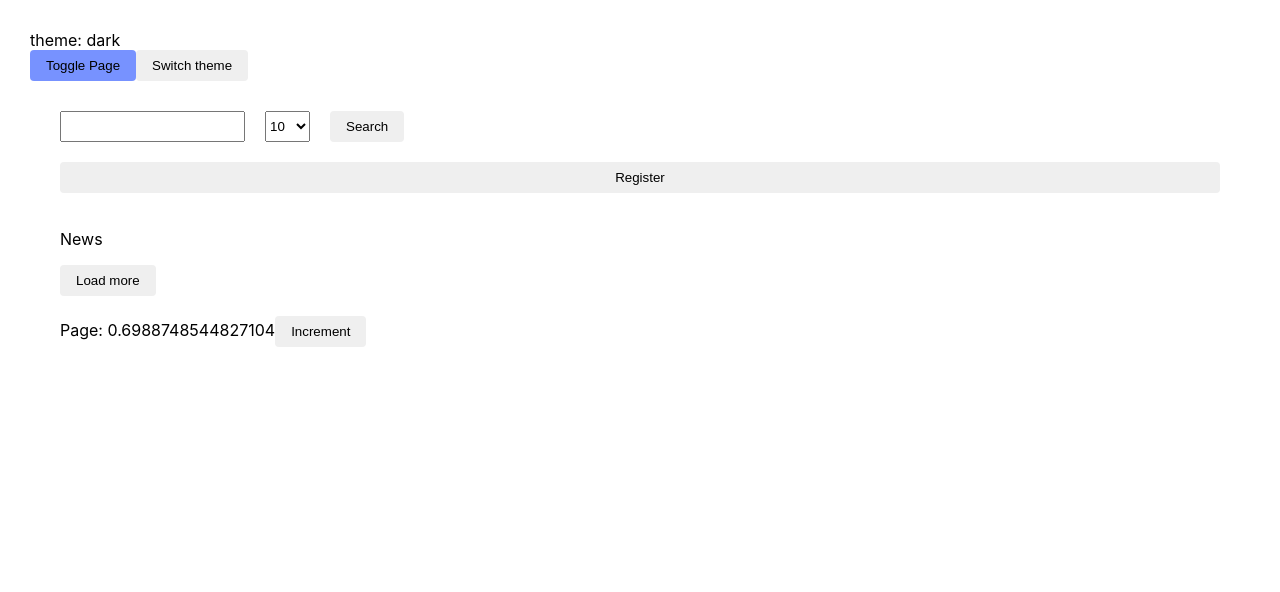
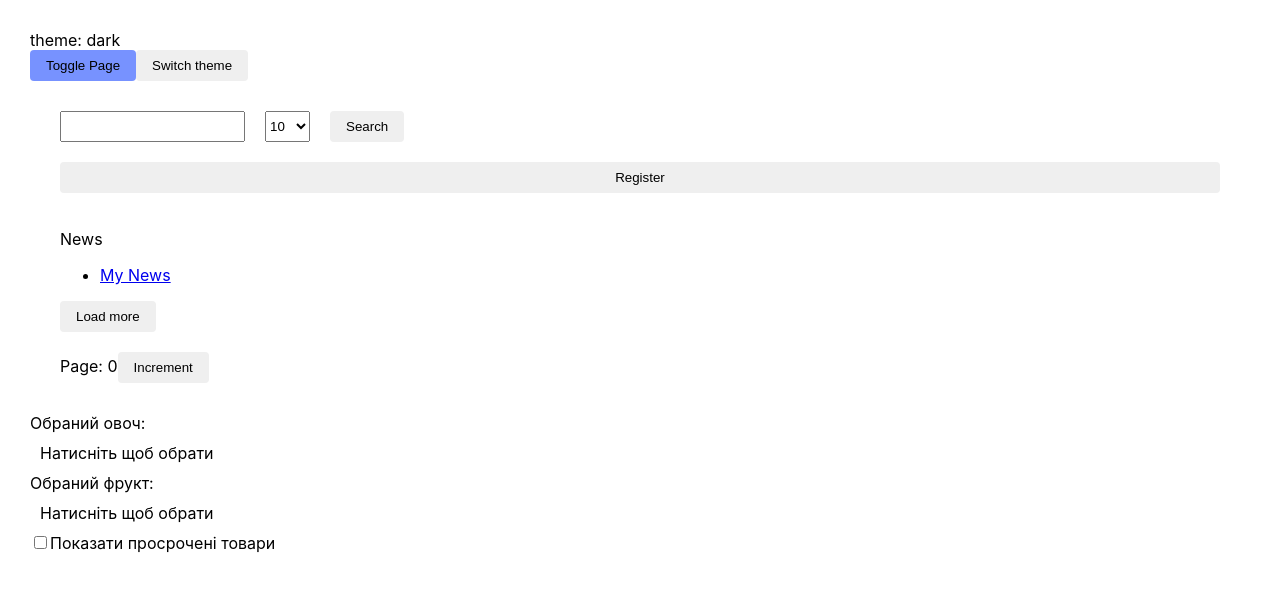
Before and after one commit to ProDmAnd/goit-react-bootcamp-45, a React (Create React App) app: page / in a window 1280 px wide. Shown: the top 592 px of the page. Built offline with nearby package versions, Linux system fonts and the light colour scheme.

Commit message:
Code from lesson

```diff
--- a/package.json
+++ b/package.json
@@ -14,6 +14,7 @@
     "react-hot-toast": "^2.4.0",
     "react-scripts": "5.0.1",
     "react-toastify": "^9.1.1",
+    "react-use": "^17.4.0",
     "web-vitals": "^2.1.3"
   },
   "scripts": {
--- a/src/components/App.jsx
+++ b/src/components/App.jsx
@@ -1,17 +1,27 @@
 import { useThemeContext } from 'contexts/ThemeProvider';
-import { useState } from 'react';
+import { useCallback } from 'react';
+import { useEffect } from 'react';
+import React, { useState } from 'react';
 import { ToastContainer } from 'react-toastify';
 import Button from './Button';
 
 import NewsFunc from './News/NewsFunc';
+import Select from './Select/Select';
 import ThemedButton from './TemedButton';
 import Todos from './Todos/Todos';
 
-const pages = {
+/** @type {Pages} */
+export const pages = {
   news: 'News',
   todos: 'Todos',
 };
 
+/**
+@typedef {{
+news: 'News',
+todos: 'Todos'
+}} Pages
+ */
 const PagesMap = {
   [pages.news]: NewsFunc,
   [pages.todos]: Todos,
@@ -19,10 +29,45 @@ const PagesMap = {
 
 const FallbackComponent = () => <h2>Page not found</h2>;
 
+const defaultVegetables = ['Помідори', 'Огірки', 'Капуста', 'Буряк', 'Редиска'];
+const vegetablesWithExpired = [...defaultVegetables, 'Картопля', 'Морква'];
+const defaultFruits = ['Апельсини', 'Мандарини', 'Яблука', 'Груші', 'Хурма'];
+const fruitsWithExpired = [...defaultFruits, 'Авокадо', 'Виноград'];
+
 const App = () => {
+  const [vegetables, setVegetables] = useState([]);
+  const [fruits, setFruits] = useState([]);
+  const [loading, setLoading] = useState(false);
+  const [viewGoodsWithExpiredDate, setViewGoodsWithExpiredDate] =
+    useState(false);
+
+  const [selectedVegetables, setSelectedVegetables] = useState('');
+  const [selectedFruit, setSelectedFruit] = useState('');
+
+  useEffect(() => {
+    if (viewGoodsWithExpiredDate) {
+      setLoading(true);
+      setTimeout(() => {
+        setLoading(false);
+        setFruits(fruitsWithExpired);
+        setVegetables(vegetablesWithExpired);
+      }, 2000);
+      return;
+    }
+    setLoading(true);
+    setTimeout(() => {
+      setLoading(false);
+      setFruits(defaultFruits);
+      setVegetables(defaultVegetables);
+    }, 2000);
+  }, [viewGoodsWithExpiredDate]);
+
   const { theme, toggle } = useThemeContext();
   const [currentPage, setCurrentPage] = useState(pages.news);
   const Page = PagesMap[currentPage] || FallbackComponent;
+
+  const selectFruit = fruit => setSelectedFruit(fruit);
+  console.log('App rerender');
   return (
     <div style={{ padding: 30 }}>
       <div>theme: {theme}</div>
@@ -37,6 +82,29 @@ const App = () => {
       </ThemedButton>
       <Button onClick={toggle}>Switch theme</Button>
       <Page />
+      {loading && <div>Завантажуємо дані</div>}
+      <Select
+        title="овоч"
+        options={vegetables}
+        selected={selectedVegetables}
+        onSelect={setSelectedVegetables}
+      />
+      <Select
+        title="фрукт"
+        options={fruits}
+        selected={selectedFruit}
+        onSelect={selectFruit}
+      />
+      <label>
+        <input
+          type="checkbox"
+          value={viewGoodsWithExpiredDate}
+          onChange={({ target: { checked } }) =>
+            setViewGoodsWithExpiredDate(checked)
+          }
+        />
+        Показати просрочені товари
+      </label>
       <ToastContainer />
     </div>
   );
--- a/src/components/Modal.jsx
+++ b/src/components/Modal.jsx
@@ -1,4 +1,4 @@
-import { useKeyDown } from 'hooks/useKeyDown';
+import { useKeyDown, useListenerHook } from 'hooks/useKeyDown';
 import React, { Component } from 'react';
 import { createPortal } from 'react-dom';
 
--- a/src/components/News/NewsFunc.jsx
+++ b/src/components/News/NewsFunc.jsx
@@ -3,15 +3,26 @@ import ControlledForm from 'components/ControlledForm/ControlledForm';
 import Modal from 'components/Modal';
 import useIsMount from 'hooks/useIsMount';
 import { useToggle } from 'hooks/useToggle';
-import React from 'react';
-import { useCallback } from 'react';
-import { useEffect } from 'react';
-import { useRef } from 'react';
-import { useMemo } from 'react';
-import { useState } from 'react';
+import React, { memo, useEffect, useMemo, useRef, useState } from 'react';
 import { toast } from 'react-hot-toast';
+import { useAsyncFn } from 'react-use';
 import { getNews } from 'services/api/newsApi';
 import NewsList from './NewsList';
+
+let reactMachineMemory = {
+  0: { result: null, dependencyArray: [5] },
+};
+
+const useMemoCustom = (callback, dependencyArray = [6]) => {
+  const different = dependencyArray.some(
+    (elem, i) => reactMachineMemory[0].dependencyArray[i] !== elem
+  );
+  reactMachineMemory[0].dependencyArray = dependencyArray;
+  if (different) {
+    return callback();
+  }
+  return reactMachineMemory[0].result;
+};
 
 const NewsFunc = () => {
   const isMount = useIsMount();
@@ -24,21 +35,15 @@ const NewsFunc = () => {
   const [hitsPerPage, setHitsPerPage] = useState(150);
   const changeHitsPerPage = ({ target: { value } }) => {
     setHitsPerPage(Number(value));
+    // setIsLoading(true);
   };
 
-  const [list, setList] = useState([]);
-  const [error, setError] = useState('');
-  const [isLoading, setIsLoading] = useState(false);
-
-  const [page, setPage] = useState(0);
-  const fetchNewsByQuery = useCallback(
-    async (params = { query: '', hitsPerPage: 10 }) => {
-      setIsLoading(true);
-      try {
+  const [{ value: list = [], error, loading: isLoading }, fetchNews] =
+    useAsyncFn(async ({ query = '', hitsPerPage }) => {
       const response = await toast.promise(
         getNews({
-            query: params.query,
-            hitsPerPage: params.hitsPerPage,
+          query,
+          hitsPerPage,
         }),
         {
           success: response =>
@@ -47,42 +52,68 @@ const NewsFunc = () => {
           loading: 'Fetching news',
         }
       );
-        setPage(0);
-        setList(response.hits);
-      } catch (error) {
-        setError(error?.message);
-      } finally {
-        setIsLoading(false);
-      }
-    },
-    []
-  );
+      return response.hits;
+    });
 
-  // useEffect(() => {
-  //   fetchNewsByQuery({ hitsPerPage });
-  // }, [hitsPerPage, query, fetchNewsByQuery]);
+  // const [list, setList] = useState([]);
+  // const [error, setError] = useState('');
+  // const [isLoading, setIsLoading] = useState(false);
+
+  const [page, setPage] = useState(0);
+  // const fetchNewsByQuery = useCallback(
+  //   async (params = { query: '', hitsPerPage: 10 }) => {
+  //     setIsLoading(true);
+  //     try {
+  //       const response = await toast.promise(
+  //         getNews({
+  //           query: params.query,
+  //           hitsPerPage: params.hitsPerPage,
+  //         }),
+  //         {
+  //           success: response =>
+  //             response.hits.length ? 'News loaded' : 'Nothings found',
+  //           error: 'Nothings found',
+  //           loading: 'Fetching news',
+  //         }
+  //       );
+  //       setPage(0);
+  //       setList(response.hits);
+  //     } catch (error) {
+  //       setError(error?.message);
+  //     } finally {
+  //       setIsLoading(false);
+  //     }
+  //   },
+  //   []
+  // );
+
+  const [counter, setCounter] = useState(0);
 
   useEffect(() => {
-    console.log('component did mount');
-    const intervalId = setInterval(() => {
-      setPage(Math.random());
-    }, 1000);
-    return () => {
-      clearInterval(intervalId);
-    };
-  }, []);
+    debugger;
+    if (hitsPerPage > 50) return;
+    fetchNews({ hitsPerPage });
+  }, [hitsPerPage, fetchNews]);
 
   useEffect(() => {
     if (!isMount) return;
-    console.log('component did update');
-    if (!isLoading) {
-      incrementButtonRef.current.scrollIntoView({ behavior: 'smooth' });
+    console.log('News component did update');
+    if (!isLoading && list.length) {
+      incrementButtonRef.current.scrollIntoView({
+        behavior: 'smooth',
+        inline: 'end',
+      });
     }
   }, [isLoading, list, isMount]);
 
   const registrationModal = useToggle(false);
 
-  const memoizedList = useMemo(() => list.filter(({ title }) => title), [list]);
+  /** @type {import('./NewsList').NewsItem[]} */
+  const memoizedList = useMemo(() => {
+    const filteredNews = list.filter(({ title }) => title);
+    filteredNews.sort((a, b) => a.title > b.title);
+    return filteredNews;
+  }, [list]);
 
   const loadMore = () => {
     setHitsPerPage(prev => prev + 10);
@@ -98,7 +129,7 @@ const NewsFunc = () => {
           value={query}
           onChange={changeQuery}
           onKeyDown={e =>
-            e.code === 'Enter' ? fetchNewsByQuery({ query, hitsPerPage }) : null
+            e.code === 'Enter' ? fetchNews({ query, hitsPerPage }) : null
           }
         />
         <select value={hitsPerPage} onChange={changeHitsPerPage}>
@@ -108,10 +139,7 @@ const NewsFunc = () => {
             </option>
           ))}
         </select>
-        <Button
-          type="button"
-          onClick={() => fetchNewsByQuery({ query, hitsPerPage })}
-        >
+        <Button type="button" onClick={() => fetchNews({ query, hitsPerPage })}>
           Search
         </Button>
       </div>
@@ -127,7 +155,7 @@ const NewsFunc = () => {
         {error && <p>{error}</p>}
         <NewsList
           isLoading={isLoading}
-          list={memoizedList}
+          list={[{ objectID: 'asdasd', title: 'My News', url: '123' }]}
           loadMore={loadMore}
           hitsPerPage={hitsPerPage}
         />
@@ -145,4 +173,4 @@ const NewsFunc = () => {
   );
 };
 
-export default NewsFunc;
+export default memo(NewsFunc);
--- /dev/null
+++ b/src/components/Select/Select.jsx
@@ -0,0 +1,58 @@
+import React, { memo, useState } from 'react';
+import s from './Select.module.css';
+
+/**
+ *
+@param {{
+  title:string,
+  selected:string,
+  options: any[],
+  onSelect:any,
+}} param0
+ * @returns
+ */
+const Select = ({
+  title = '',
+  selected = '',
+  options,
+  onSelect = () => {},
+}) => {
+  const [expanded, setExpanded] = useState(false);
+  const selectOptions = Array.isArray(options) ? options : [];
+  console.log(`Select ${title} rerender`);
+  return (
+    <>
+      <div>
+        Обраний {title}: {selected}
+      </div>
+      <div className={s.selectTitle} onClick={() => setExpanded(prev => !prev)}>
+        Натисніть щоб обрати
+      </div>
+
+      {expanded && (
+        <div>
+          <ul>
+            {selectOptions.map(option => (
+              <li
+                className={s.selectRow}
+                style={selected === option ? { color: 'green' } : {}}
+                key={option}
+                onClick={() => onSelect(option)}
+              >
+                {option}
+              </li>
+            ))}
+          </ul>
+        </div>
+      )}
+    </>
+  );
+};
+
+export default memo(Select, (prev, next) => {
+  return (
+    prev.options === next.options &&
+    prev.title === next.title &&
+    prev.selected === next.selected
+  );
+});
--- /dev/null
+++ b/src/components/Select/Select.module.css
@@ -0,0 +1,22 @@
+.selectTitle {
+  padding: 10px;
+  cursor: pointer;
+}
+
+.list {
+    display: none;
+}
+
+.listExpanded {
+    display: block;
+}
+
+.selectRow {
+  padding: 10px;
+  list-style-type: none;
+}
+
+.selectRow:hover {
+  font-size: large;
+  cursor: pointer;
+}
--- a/src/hooks/useKeyDown.js
+++ b/src/hooks/useKeyDown.js
@@ -1,8 +1,16 @@
 import { useEffect } from 'react';
 
+/**
+ *
+ * @param {boolean} runned If false - listener not worked
+ * @param {() => void} callback
+ * @param {'Escape' | 'Enter' | 'keyW'} keyCode
+ * @returns
+ */
 export const useKeyDown = (runned = false, callback = () => {}, keyCode) => {
   useEffect(() => {
     if (!runned) return;
+    /** @param {KeyboardEvent} e */
     const keyListener = e => {
       if (e.code === keyCode) {
         callback(e);
@@ -15,3 +23,24 @@ export const useKeyDown = (runned = false, callback = () => {}, keyCode) => {
   }, [runned, callback, keyCode]);
   return null;
 };
+
+/**
+ *
+ * @param {boolean} runned
+ * @param {keyof DocumentEventMap} eventName
+ * @param {(event: any) => void} callback
+ * @returns
+ */
+export const useListenerHook = (runned = false, eventName, callback = () => {}) => {
+  useEffect(() => {
+    if (!runned) return;
+    const keyListener = e => {
+        callback(e);
+    };
+    document.addEventListener(eventName, keyListener);
+    return () => {
+      document.removeEventListener(eventName, keyListener);
+    };
+  }, [runned, callback, eventName]);
+  return null;
+}
```
Also changed, not shown: src/components/News/NewsList.jsx (+48 -0 lines), 1 other file (tests, documents, lock files or other folders). Lines whose indentation alone changed are shown as unchanged.
